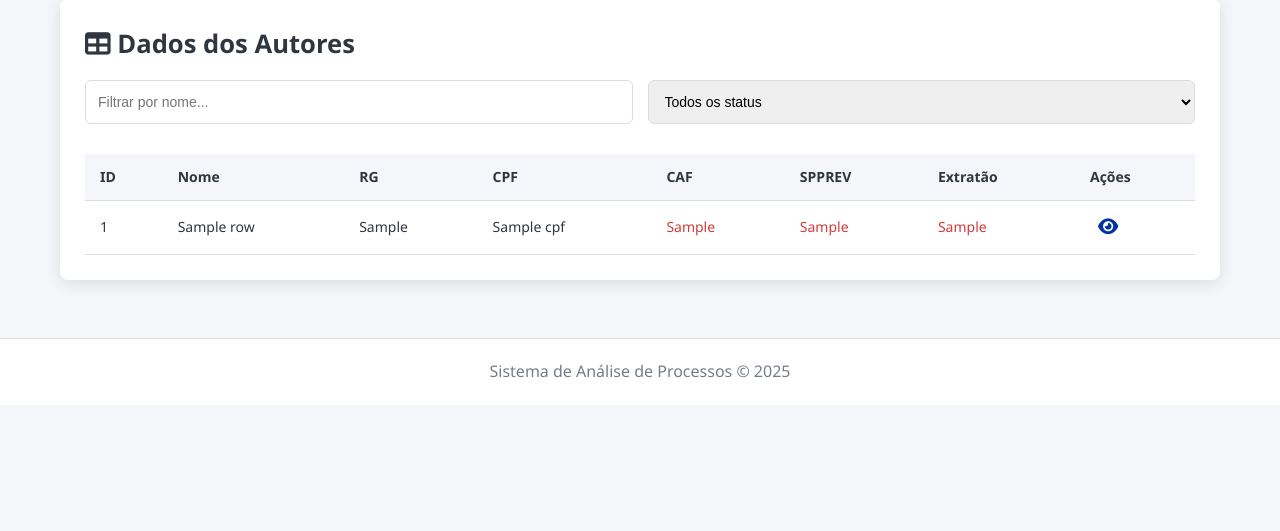
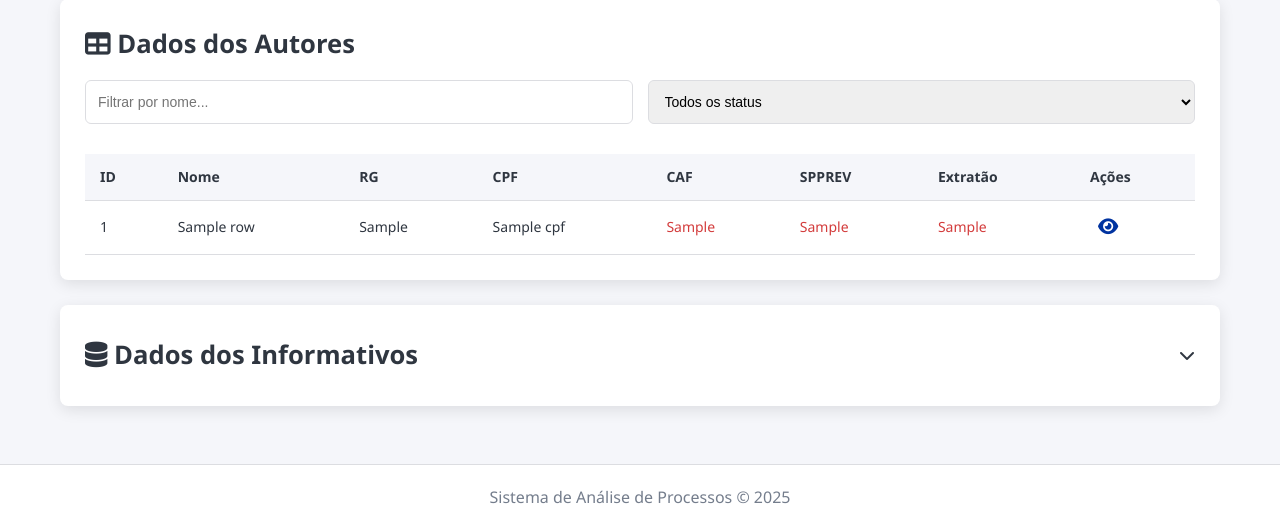
Before and after one commit to PHDRibeiro/analisador-pdf, a Flask app: template templates/resultado.html in a window 1280 px wide. Shown: the part 766-1297 px from the top of the page. Before the commit the page ends 1143 px from the top, so only its background shows below. Run offline with Flask 2, Linux system fonts and the light colour scheme; the template is opened without the code that fills it: most values are stand-ins (such as "Sample title", 1, 10 or a date in 2020).

Commit message:
Versão 1.41 - Layout + GPT + Dupla Checagem

```diff
--- a/app.py
+++ b/app.py
@@ -52,7 +52,7 @@ def classificar_informativo(texto):
             return "Informativo Extratão"
 
     # Critérios para Informativo SPPREV - removido SPPREV para evitar falsos positivos
-    criterios_spprev = ["Benefício", "Composição", "spprev.sp.gov.br"]
+    criterios_spprev = ["Benefício", "BENEFÍCIO", "Composição", "spprev.sp.gov.br"]
     for criterio in criterios_spprev:
         if criterio in texto:
             return "Informativo SPPREV"
@@ -340,18 +340,24 @@ def processar_arquivos(tipo_acao='', data_distribuicao=''):
             for dado in extratos:
                 dado["arquivo"] = nome_original
                 dado["paginas"] = extrair_paginas_arquivo(nome_original)
+                dado["tipo"] = "Extratão"
+                dado["encontrado_match"] = False  # Será atualizado durante o cruzamento
                 extratao_encontrados.append(dado)
         elif tipo == 'Informativo CAF':
             registros = parse_caf(texto)
             for dado in registros:
                 dado["arquivo"] = nome_original
                 dado["paginas"] = extrair_paginas_arquivo(nome_original)
+                dado["tipo"] = "CAF"
+                dado["encontrado_match"] = False  # Será atualizado durante o cruzamento
                 caf_encontrados.append(dado)
         elif tipo == 'Informativo SPPREV':
             registros = parse_spprev(texto)
             for dado in registros:
                 dado["arquivo"] = nome_original
                 dado["paginas"] = extrair_paginas_arquivo(nome_original)
+                dado["tipo"] = "SPPREV"
+                dado["encontrado_match"] = False  # Será atualizado durante o cruzamento
                 spprev_encontrados.append(dado)
         elif tipo == 'Nao Classificado':
             # Armazena dados de arquivos não classificados para exibir na interface
@@ -376,11 +382,12 @@ def processar_arquivos(tipo_acao='', data_distribuicao=''):
     # Cruzamento com Extratão (por CPF)
     for idx, row in df.iterrows():
         cpf_df = str(row['cpf']).replace('.', '').replace('-', '').strip()
-        for registro in extratao_encontrados:
+        for i, registro in enumerate(extratao_encontrados):
             cpf_extra = str(registro['cpf']).replace('.', '').replace('-', '').strip()
             if cpf_df == cpf_extra:
                 df.at[idx, 'Informativo Extratão'] = 'Sim'
                 df.at[idx, 'Página Extratão'] = registro.get('paginas', '')
+                extratao_encontrados[i]['encontrado_match'] = True
                 break
 
     # Cruzamento com CAF por RG (com tolerância) ou, em último caso, por nome
@@ -390,7 +397,7 @@ def processar_arquivos(tipo_acao='', data_distribuicao=''):
 
         encontrou = False
 
-        for registro in caf_encontrados:
+        for i, registro in enumerate(caf_encontrados):
             rg_caf = str(registro['rg']).replace('.', '').replace('-', '').upper().lstrip('0')
             print(f"Comparando RGs → Inicial: {rg_df} | CAF: {rg_caf}")
 
@@ -401,17 +408,19 @@ def processar_arquivos(tipo_acao='', data_distribuicao=''):
             ):
                 df.at[idx, 'Informativo CAF'] = 'Sim'
                 df.at[idx, 'Página CAF'] = registro.get('paginas', '')
+                caf_encontrados[i]['encontrado_match'] = True
                 encontrou = True
                 break
 
         if not encontrou:
-            for registro in caf_encontrados:
+            for i, registro in enumerate(caf_encontrados):
                 nome_caf = normalizar_nome(registro.get('nome', ''))
                 print(f"Cruzando por nome: {nome_df} vs {nome_caf}")
 
                 if nome_df in nome_caf or nome_caf in nome_df:
                     df.at[idx, 'Informativo CAF'] = 'Sim'
                     df.at[idx, 'Página CAF'] = registro.get('paginas', '')
+                    caf_encontrados[i]['encontrado_match'] = True
                     break
 
     # Cruzamento com SPPREV (por CPF, RG ou nome)
@@ -423,17 +432,18 @@ def processar_arquivos(tipo_acao='', data_distribuicao=''):
         encontrou = False
 
         # Primeiro tenta por CPF
-        for registro in spprev_encontrados:
+        for i, registro in enumerate(spprev_encontrados):
             cpf_spprev = str(registro.get('cpf', '')).replace('.', '').replace('-', '').strip()
             if cpf_df and cpf_spprev and cpf_df == cpf_spprev:
                 df.at[idx, 'Informativo SPPREV'] = 'Sim'
                 df.at[idx, 'Página SPPREV'] = registro.get('paginas', '')
+                spprev_encontrados[i]['encontrado_match'] = True
                 encontrou = True
                 break
 
         # Se não encontrou por CPF, tenta por RG
         if not encontrou:
-            for registro in spprev_encontrados:
+            for i, registro in enumerate(spprev_encontrados):
                 rg_spprev = str(registro.get('rg', '')).replace('.', '').replace('-', '').upper().lstrip('0')
                 if rg_df and rg_spprev and (
                     rg_df[:6] == rg_spprev[:6] or
@@ -442,16 +452,18 @@ def processar_arquivos(tipo_acao='', data_distribuicao=''):
                 ):
                     df.at[idx, 'Informativo SPPREV'] = 'Sim'
                     df.at[idx, 'Página SPPREV'] = registro.get('paginas', '')
+                    spprev_encontrados[i]['encontrado_match'] = True
                     encontrou = True
                     break
 
         # Se ainda não encontrou, tenta por nome
         if not encontrou:
-            for registro in spprev_encontrados:
+            for i, registro in enumerate(spprev_encontrados):
                 nome_spprev = normalizar_nome(registro.get('nome', ''))
                 if nome_df and nome_spprev and (nome_df in nome_spprev or nome_spprev in nome_df):
                     df.at[idx, 'Informativo SPPREV'] = 'Sim'
                     df.at[idx, 'Página SPPREV'] = registro.get('paginas', '')
+                    spprev_encontrados[i]['encontrado_match'] = True
                     break
 
     # Define nomes de colunas padronizados, preservando os nomes específicos para os informativos
@@ -495,10 +507,35 @@ def processar_arquivos(tipo_acao='', data_distribuicao=''):
     else:
         df['Análise'] = 'Configure a chave de API do OpenAI no arquivo .env para habilitar a análise automática.'
 
+    # Combina todos os informativos em uma única lista para exibição na tabela de detalhes
+    todos_informativos = []
+    todos_informativos.extend(extratao_encontrados)
+    todos_informativos.extend(caf_encontrados)
+    todos_informativos.extend(spprev_encontrados)
+
+    # Normaliza os nomes das chaves para melhor exibição
+    for info in todos_informativos:
+        # Garante que todos tenham campos nome e cpf
+        if 'nome' not in info and 'nome' not in info:
+            info['nome'] = info.get('nome', "NÃO ENCONTRADO")
+
+        # Normaliza as keys
+        if 'rg' in info:
+            info['RG'] = info['rg']
+        if 'cpf' in info:
+            info['CPF'] = info['cpf']
+        if 'nome' in info:
+            info['Nome'] = info['nome']
+        if 'beneficio' in info:
+            info['Benefício'] = info['beneficio']
+        if 'matricula' in info:
+            info['Matrícula'] = info['matricula']
+
     # Retorna tanto os resultados da análise quanto os documentos não classificados
     resultados = {
         'autores': df.to_dict(orient='records'),
-        'nao_classificados': nao_classificados
+        'nao_classificados': nao_classificados,
+        'informativos': todos_informativos
     }
 
     return resultados
@@ -623,10 +660,11 @@ def analisar():
     df = pd.DataFrame(resultados['autores'])
     df.to_excel(caminho_excel, index=False)
 
-    # Passa apenas os dados dos autores e os documentos não classificados para o template
+    # Passa os dados dos autores, documentos não classificados e informativos para o template
     return render_template('resultado.html',
                           resultados=resultados['autores'],
                           nao_classificados=resultados.get('nao_classificados', []),
+                          informativos=resultados.get('informativos', []),
                           arquivo_excel=nome_arquivo,
                           tipo_acao=tipo_acao,
                           data_distribuicao=data_distribuicao)
--- a/static/style.css
+++ b/static/style.css
@@ -765,3 +765,55 @@ form[action="/limpar_uploads"] {
 #form-analise .btn {
   margin-top: 10px;
 }
+
+/* Estilos para a seção colapsável de informativos */
+.collapsible-header {
+  display: flex;
+  justify-content: space-between;
+  align-items: center;
+  cursor: pointer;
+  padding: 5px 0;
+}
+
+.collapsible-header h2 {
+  margin-bottom: 0;
+}
+
+.toggle-icon {
+  transition: transform 0.3s ease;
+}
+
+.toggle-icon.open {
+  transform: rotate(180deg);
+}
+
+.collapsible-content {
+  transition: all 0.3s ease-out;
+  margin-top: 15px;
+}
+
+.collapsible-content.open {
+  transition: all 0.5s ease-in;
+}
+
+.tipo-informativo {
+  font-weight: 600;
+  padding: 4px 8px;
+  border-radius: 4px;
+  text-align: center;
+}
+
+.tipo-extratão, .tipo-extratao {
+  background-color: rgba(52, 152, 219, 0.1);
+  color: #3498db;
+}
+
+.tipo-caf {
+  background-color: rgba(241, 196, 15, 0.1);
+  color: #f39c12;
+}
+
+.tipo-spprev {
+  background-color: rgba(46, 204, 113, 0.1);
+  color: #27ae60;
+}
--- a/templates/index.html
+++ b/templates/index.html
@@ -22,8 +22,8 @@
           <label for="tipo">1. Selecione o tipo de documento:</label>
           <select name="tipo" id="tipo" required>
             <option value="Inicial">Inicial</option>
+            <option value="Informativos">Informativos</option>
             <option value="Litispendência">Litispendência</option>
-            <option value="Informativos">Informativos</option>
           </select>
         </div>
 
--- a/templates/resultado.html
+++ b/templates/resultado.html
@@ -193,6 +193,76 @@
             {% endfor %}
           </tbody>
         </table>
+      </div>
+    </div>
+
+    <!-- Seção colapsável com dados dos informativos -->
+    <div class="card">
+      <div class="collapsible-header" onclick="toggleInformativos()">
+        <h2><i class="fas fa-database"></i> Dados dos Informativos</h2>
+        <div class="toggle-icon">
+          <i class="fas fa-chevron-down" id="toggle-icon"></i>
+        </div>
+      </div>
+
+      <div id="informativos-container" class="collapsible-content" style="display: none;">
+        <div class="filter-bar">
+          <input type="text" id="filtro-informativos" placeholder="Buscar por nome..." class="filter-input">
+          <select id="filtro-tipo-informativo" class="filter-select">
+            <option value="todos">Todos os tipos</option>
+            <option value="Extratão">Extratão</option>
+            <option value="CAF">CAF</option>
+            <option value="SPPREV">SPPREV</option>
+          </select>
+          <select id="filtro-status-match" class="filter-select">
+            <option value="todos">Todos os status</option>
+            <option value="match">Com cruzamento</option>
+            <option value="sem-match">Sem cruzamento</option>
+          </select>
+        </div>
+
+        <div class="table-responsive">
+          <table id="informativos-tabela">
+            <thead>
+              <tr>
+                <th>Nome</th>
+                <th>Tipo</th>
+                <th>RG</th>
+                <th>CPF</th>
+                <th>Arquivo</th>
+                <th>Status</th>
+              </tr>
+            </thead>
+            <tbody>
+              {% for info in informativos %}
+              <tr
+                data-tipo="{{ info.get('tipo', '') }}"
+                data-match="{{ 'match' if info.get('encontrado_match', False) else 'sem-match' }}"
+              >
+                <td>{{ info.get('Nome', info.get('nome', 'NÃO ENCONTRADO')) }}</td>
+                <td class="tipo-informativo tipo-{{ info.get('tipo', '').lower() }}">
+                  {{ info.get('tipo', '') }}
+                </td>
+                <td>{{ info.get('RG', info.get('rg', '')) }}</td>
+                <td>{{ info.get('CPF', info.get('cpf', '')) }}</td>
+                <td>
+                  {{ info.get('arquivo', '') }}
+                  {% if info.get('paginas') %}
+                  <span class="pagina-ref">Pág. {{ info.get('paginas', '') }}</span>
+                  {% endif %}
+                </td>
+                <td class="{{ 'status-sim' if info.get('encontrado_match', False) else 'status-nao' }}">
+                  {% if info.get('encontrado_match', False) %}
+                    <i class="fas fa-check-circle"></i> Cruzado
+                  {% else %}
+                    <i class="fas fa-times-circle"></i> Não cruzado
+                  {% endif %}
+                </td>
+              </tr>
+              {% endfor %}
+            </tbody>
+          </table>
+        </div>
       </div>
     </div>
 
@@ -466,7 +536,7 @@ window.onclick = function(event) {
   }
 }
 
-// Filtros da tabela
+// Filtros da tabela de autores
 const filtroNome = document.getElementById('filtro-nome');
 const filtroDocumentos = document.getElementById('filtro-documentos');
 const tabela = document.getElementById('resultados-tabela');
@@ -495,6 +565,62 @@ function aplicarFiltros() {
     linha.style.display = exibirLinha ? '' : 'none';
   }
 }
+
+// Seção colapsável de informativos
+function toggleInformativos() {
+  const container = document.getElementById('informativos-container');
+  const icon = document.getElementById('toggle-icon');
+
+  if (container.style.display === 'none') {
+    container.style.display = 'block';
+    icon.classList.add('open');
+    setTimeout(() => {
+      container.classList.add('open');
+    }, 10);
+  } else {
+    container.classList.remove('open');
+    icon.classList.remove('open');
+    setTimeout(() => {
+      container.style.display = 'none';
+    }, 300);
+  }
+}
+
+// Filtros da tabela de informativos
+const filtroInformativos = document.getElementById('filtro-informativos');
+const filtroTipoInfo = document.getElementById('filtro-tipo-informativo');
+const filtroStatusMatch = document.getElementById('filtro-status-match');
+const tabelaInfo = document.getElementById('informativos-tabela');
+const linhasInfo = tabelaInfo.getElementsByTagName('tbody')[0].getElementsByTagName('tr');
+
+filtroInformativos.addEventListener('keyup', aplicarFiltrosInformativos);
+filtroTipoInfo.addEventListener('change', aplicarFiltrosInformativos);
+filtroStatusMatch.addEventListener('change', aplicarFiltrosInformativos);
+
+function aplicarFiltrosInformativos() {
+  const textoBusca = filtroInformativos.value.toLowerCase();
+  const tipoFiltro = filtroTipoInfo.value;
+  const statusFiltro = filtroStatusMatch.value;
+
+  for (let i = 0; i < linhasInfo.length; i++) {
+    const linha = linhasInfo[i];
+    const nome = linha.getElementsByTagName('td')[0].textContent.toLowerCase();
+    const tipo = linha.getAttribute('data-tipo');
+    const match = linha.getAttribute('data-match');
+
+    let exibirLinha = nome.includes(textoBusca);
+
+    if (tipoFiltro !== 'todos' && tipo !== tipoFiltro) {
+      exibirLinha = false;
+    }
+
+    if (statusFiltro !== 'todos' && match !== statusFiltro) {
+      exibirLinha = false;
+    }
+
+    linha.style.display = exibirLinha ? '' : 'none';
+  }
+}
   </script>
 
 <!-- Overlay de carregamento para reprocessamento -->
```
Also changed, not shown: 1 other file.
